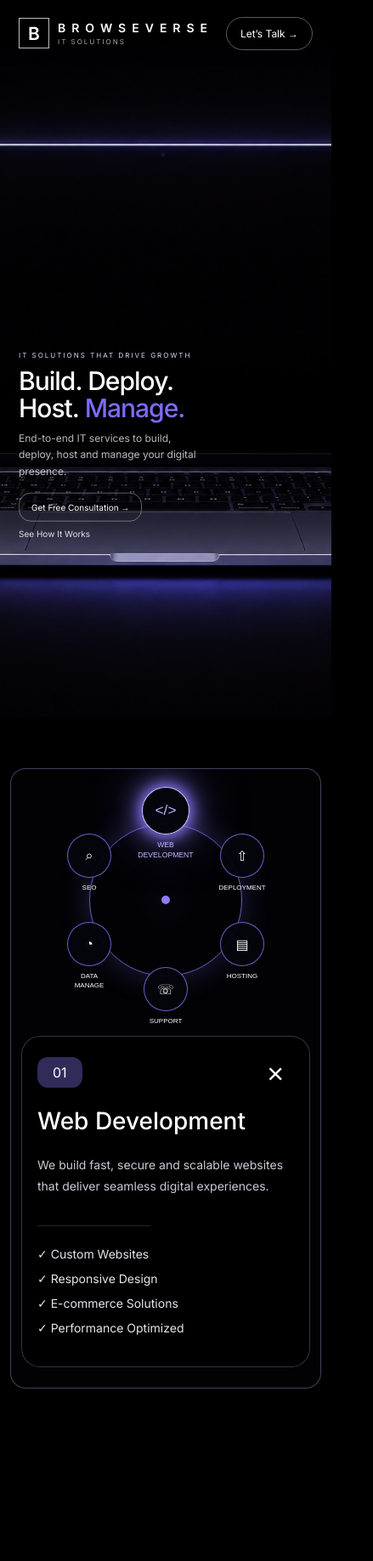
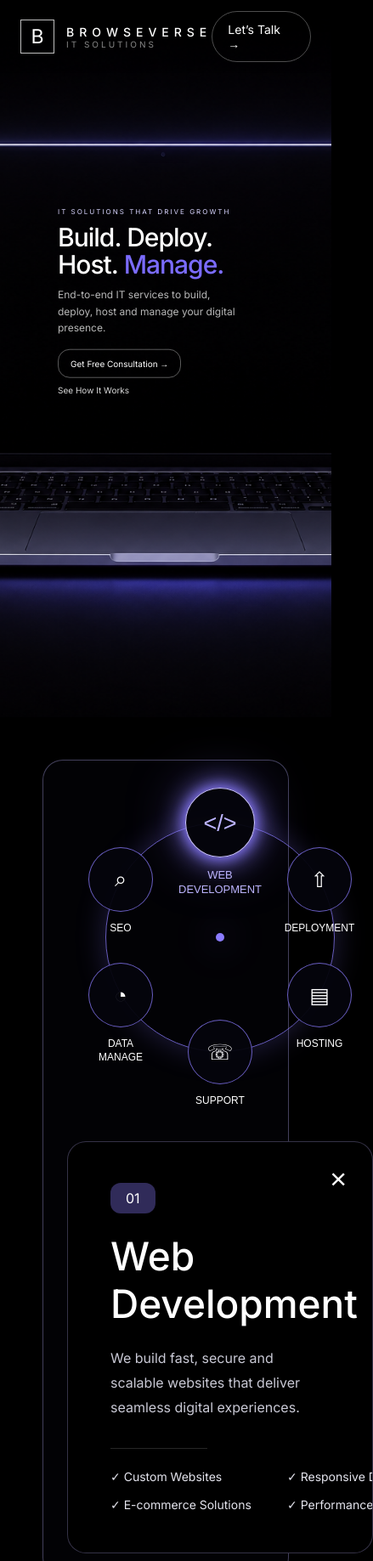
Before and after one commit to engineer-omkar/testwebsite1, a plain HTML site: page index.html in a window 390 px wide. Shown: the top 1837 px of the page at 85% size, 439 px wide, since content can reach past the window. Drawn offline with Linux system fonts and the light colour scheme.

Commit message:
Refactor CSS styles for improved layout and design

```diff
--- a/style.css
+++ b/style.css
@@ -20,59 +20,65 @@ body{
   top:0;
   left:0;
   width:100%;
-  height:92px;
-  padding:0 64px;
+  height:86px;
+  padding:0 60px;
+  display:flex;
+  justify-content:space-between;
+  align-items:center;
+  z-index:1000;
+  background:linear-gradient(to bottom,rgba(0,0,0,.9),rgba(0,0,0,0));
+}
+
+.brand{
   display:flex;
   align-items:center;
-  justify-content:space-between;
-  z-index:100;
-  background:linear-gradient(to bottom,rgba(0,0,0,.85),rgba(0,0,0,0));
+  gap:14px;
 }
 
-.brand{display:flex;align-items:center;gap:14px}
-
 .brand-mark{
-  width:42px;
-  height:42px;
+  width:40px;
+  height:40px;
   border:1px solid rgba(255,255,255,.75);
   display:grid;
   place-items:center;
-  font-size:28px;
-  font-weight:600;
+  font-size:23px;
 }
 
 .brand h3{
   font-size:14px;
-  letter-spacing:7px;
-  font-weight:600;
+  letter-spacing:6px;
+  font-weight:500;
 }
 
 .brand span{
   display:block;
   font-size:10px;
-  letter-spacing:4px;
-  color:#aaa;
-  margin-top:3px;
+  letter-spacing:3px;
+  color:#888;
 }
 
-nav{display:flex;gap:42px}
+nav{
+  display:flex;
+  gap:38px;
+}
 
 nav a{
   color:#fff;
   text-decoration:none;
-  font-size:15px;
-  opacity:.9;
+  font-size:14px;
 }
 
-nav a:hover{color:#8b7cff}
+nav .active{
+  color:#8b7cff;
+}
 
 .talk-btn{
   color:#fff;
   text-decoration:none;
-  padding:17px 32px;
-  border:1px solid rgba(255,255,255,.35);
+  padding:14px 28px;
+  border:1px solid rgba(255,255,255,.3);
   border-radius:50px;
-  font-size:15px;
+  font-size:14px;
 }
 
 /* HERO */
@@ -627,72 +633,45 @@ nav a:hover{color:#8b7cff}
 
 /* TABLET */
 
-/* TABLET */
+@media(max-width:1000px){
+  .navbar{padding:0 24px}
+  nav{display:none}
+  .brand h3{font-size:18px}
+  .talk-btn{padding:12px 18px}
+  .service-shell{grid-template-columns:1fr;padding:28px}
+  .browser-box{display:none}
+}
 
-@media(max-width:1000px){
-  .navbar{
-    height:78px;
-    padding:0 22px;
+/* MOBILE */
+
+@media(max-width:768px){
+
+.brand h3{
+  font-size:14px;
+  letter-spacing:6px;
+  font-weight:500;
+}
+
+.navbar{
+    padding:0 24px;
   }
 
   nav{
     display:none;
   }
 
-  .brand{
-    gap:10px;
+  .talk-btn{
+    padding:12px 18px;
   }
-
-  .brand-mark{
-    width:36px;
-    height:36px;
-    font-size:21px;
-  }
-
-  .brand h3{
-  font-size:14px;
-  letter-spacing:7px;
-  font-weight:600;
-}
-
-
-  .brand span{
-    font-size:8px;
-    letter-spacing:2px;
-  }
-
-  .talk-btn{
-    padding:11px 16px;
-    font-size:12px;
-  }
-
-  .service-shell{
-    grid-template-columns:1fr;
-    padding:28px;
-  }
-
-  .browser-box{
-    display:none;
-  }
-}
-
-/* MOBILE */
-
-@media(max-width:768px){
-
-  /* HERO MOBILE */
-  .hero-scroll{
-    height:100vh;
-  }
+  /* HERO SMALL ONLY */
+  .hero-scroll{height:100vh}
 
   .hero-sticky{
     position:relative;
     height:100vh;
   }
 
-  .hero-frame{
-    display:none;
-  }
+  .hero-frame{display:none}
 
   .mobile-hero{
     display:block;
@@ -705,8 +684,8 @@ nav a:hover{color:#8b7cff}
   }
 
   .hero-content{
-    left:22px;
-    top:62%;
+    left:68px;
+    top:42%;
     max-width:250px;
     z-index:5;
   }
@@ -742,118 +721,13 @@ nav a:hover{color:#8b7cff}
     font-size:10px;
   }
 
-  .hero-buttons .play-btn{
-    font-size:10px;
-  }
+  .hero-buttons .play-btn{font-size:10px}
 
-  .scroll-down{
-    display:none;
-  }
+  .scroll-down{display:none}
 
-  /* SERVICES RING MOBILE FIX */
-  /* MOBILE SERVICE RING FIX */
 
-@media(max-width:768px){
 
-.service-ring-section{
-  padding:60px 12px;
-  overflow:hidden;
-}
-
-.service-shell{
-  width:100%;
-  max-width:100%;
-  padding:24px 12px;
-  overflow:hidden;
-  border-radius:18px;
-  gap:30px;
-}
-
-.ring-area{
-  width:260px;
-  height:260px;
-  margin:0 auto;
-}
-
-.orbit-line{
-  inset:40px;
-}
-
-.service-node{
-  width:52px;
-  height:52px;
-}
-
-.service-node span{
-  font-size:16px;
-}
-
-.service-node small{
-  font-size:8px;
-  top:58px;
-}
-
-/* TOP */
-.service-node[data-id="web"]{
-  left:130px !important;
-  top:25px !important;
-}
-
-/* TOP RIGHT */
-.service-node[data-id="deploy"]{
-  left:220px !important;
-  top:78px !important;
-}
-
-/* BOTTOM RIGHT */
-.service-node[data-id="hosting"]{
-  left:220px !important;
-  top:182px !important;
-}
-
-/* BOTTOM */
-.service-node[data-id="support"]{
-  left:130px !important;
-  top:235px !important;
-}
-
-/* BOTTOM LEFT */
-.service-node[data-id="data"]{
-  left:40px !important;
-  top:182px !important;
-}
-
-/* TOP LEFT */
-.service-node[data-id="seo"]{
-  left:40px !important;
-  top:78px !important;
-}
-
-.service-card{
-  width:100%;
-  padding:24px 18px;
-}
-
-.service-card h2{
-  font-size:28px;
-}
-
-.service-card p{
-  font-size:14px;
-}
-
-.features{
-  grid-template-columns:1fr;
-  gap:12px;
-}
-
-.browser-box{
-  display:none;
-}
-
-}
-
-  /* ABOUT MOBILE - KEEP WORKING */
+  /* ABOUT MOBILE BIGGER */
   .about-section{
     position:relative;
     min-height:100vh;
@@ -902,19 +776,15 @@ nav a:hover{color:#8b7cff}
     margin-bottom:55px;
   }
 
-  .learn-more{
-    font-size:14px;
-  }
+  .learn-more{font-size:14px}
 
-  /* PROCESS MOBILE */
+  /* PROCESS MOBILE BIGGER */
   .section{
     min-height:auto;
     padding:100px 28px;
   }
 
-  .section h2{
-    font-size:44px;
-  }
+  .section h2{font-size:44px}
 
   .process-grid{
     display:flex;
@@ -926,9 +796,7 @@ nav a:hover{color:#8b7cff}
     scrollbar-width:none;
   }
 
-  .process-grid::-webkit-scrollbar{
-    display:none;
-  }
+  .process-grid::-webkit-scrollbar{display:none}
 
   .process-grid div{
     min-width:88%;
@@ -937,15 +805,10 @@ nav a:hover{color:#8b7cff}
     padding:34px;
   }
 
-  .process-grid h3{
-    font-size:30px;
-  }
+  .process-grid h3{font-size:30px}
+  .process-grid p{font-size:16px}
 
-  .process-grid p{
-    font-size:16px;
-  }
-
-  /* CONTACT MOBILE */
+  /* CONTACT MOBILE BIGGER */
   .contact-section{
     min-height:auto;
     display:flex;
@@ -955,30 +818,18 @@ nav a:hover{color:#8b7cff}
     gap:0;
   }
 
-  .contact-left{
-    max-width:100%;
-  }
+  .contact-left{max-width:100%}
 
-  .contact-tag{
-    font-size:13px;
-  }
+  .contact-tag{font-size:13px}
 
-  .contact-line{
-    margin:28px auto 45px;
-  }
+  .contact-line{margin:28px auto 45px}
 
-  .contact-left h2{
-    font-size:44px;
-  }
+  .contact-left h2{font-size:44px}
 
-  .contact-text{
-    font-size:16px;
-  }
+  .contact-text{font-size:16px}
 
   .pc-contact-info,
-  .pc-social-links{
-    display:none;
-  }
+  .pc-social-links{display:none}
 
   .row{
     grid-template-columns:1fr;
@@ -1000,7 +851,8 @@ nav a:hover{color:#8b7cff}
 
   .mobile-contact-info p{
     font-size:13px;
-    color:#ddd;
+  letter-spacing:0.14em;
+  color:#ddd;
   }
 
   .send-btn{
```
